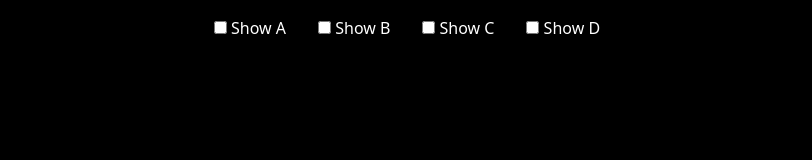
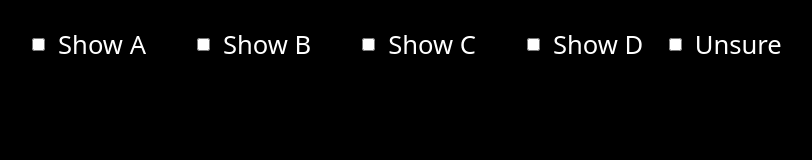
Before and after one commit to smnast/abcd-card, a plain HTML site: page index.html in a window 1280 px wide. Shown: the whole page, without its empty margins (233-1045 px from the left). Drawn offline with nearby package versions, Linux system fonts and the light colour scheme.

Commit message:
Add unsure repose

```diff
--- a/index.html
+++ b/index.html
@@ -28,6 +28,9 @@
         <label>
             <input type="checkbox" id="checkboxD" onchange="toggleVisibility('D')" autocomplete="off"> Show D
         </label>
+        <label>
+            <input type="checkbox" id="checkboxUnsure" onchange="toggleVisibility('Unsure')" autocomplete="off"> Unsure
+        </label>
     </div>
     <div class="responses-view">
         <div class="response A">
@@ -42,6 +45,9 @@
         <div class="response D">
             D
         </div>
+        <div class="response Unsure">
+            ?
+        </div>
     </div>
 </body>
 </html>
--- a/styles.css
+++ b/styles.css
@@ -11,6 +11,16 @@ body {
     display: flex;
     gap: 1em;
     margin: 1em;
+
+    font-size: 2vw;
+}
+
+.selection > label {
+    display: flex;
+    align-items: center;
+    gap: 0.5em;
+
+    height: 100%;
 }
 
 .responses-view {
@@ -53,3 +63,7 @@ body {
 .D {
     background-color: #007AC8;
 }
+
+.Unsure {
+    background-color: #D5D5D5;
+}
```
